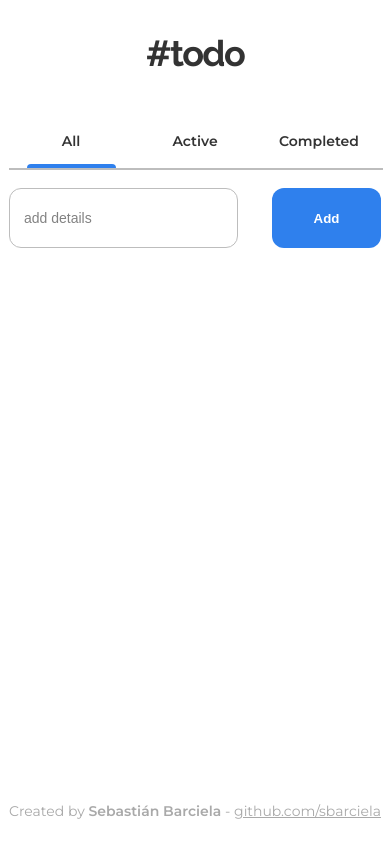
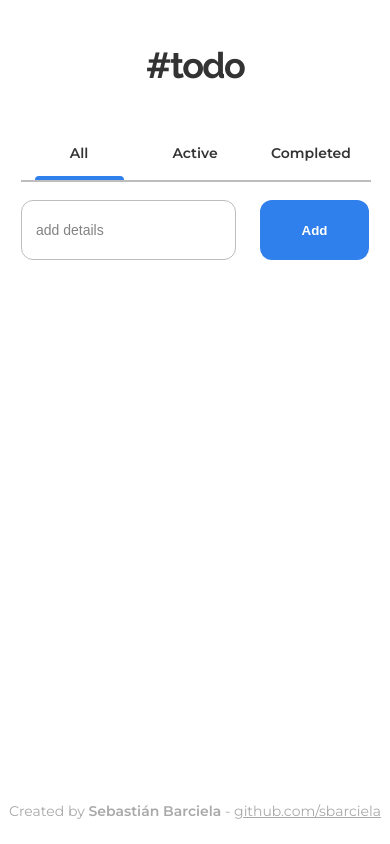
Before and after one commit to sbarciela/todo_list, a React (Create React App) app: page / in a window 390 px wide. Built offline with nearby package versions, Linux system fonts and the light colour scheme.

Commit message:
cambios en estilos mobile

```diff
--- a/src/index.css
+++ b/src/index.css
@@ -17,12 +17,14 @@ height: 100vh;
     flex-direction: column;
     justify-content: space-between;
 
+
 }
 .wrapper{
   display: flex;
   flex-wrap: nowrap;
   align-content: center;
   flex-direction: column;
+  padding: 12px;
 
 }
 
@@ -223,9 +225,6 @@ fill: #2F80ED;
   color: #A9A9A9;
 }
 
-@media (min-width:320px)  { /* Vertical Screen Phones */
-
-}
 
 
 @media (min-width:769px){
@@ -234,6 +233,7 @@ fill: #2F80ED;
   }
   .wrapper{
     width: 608px;
+    padding: 0;
   }
 
   .input-form input{
```
